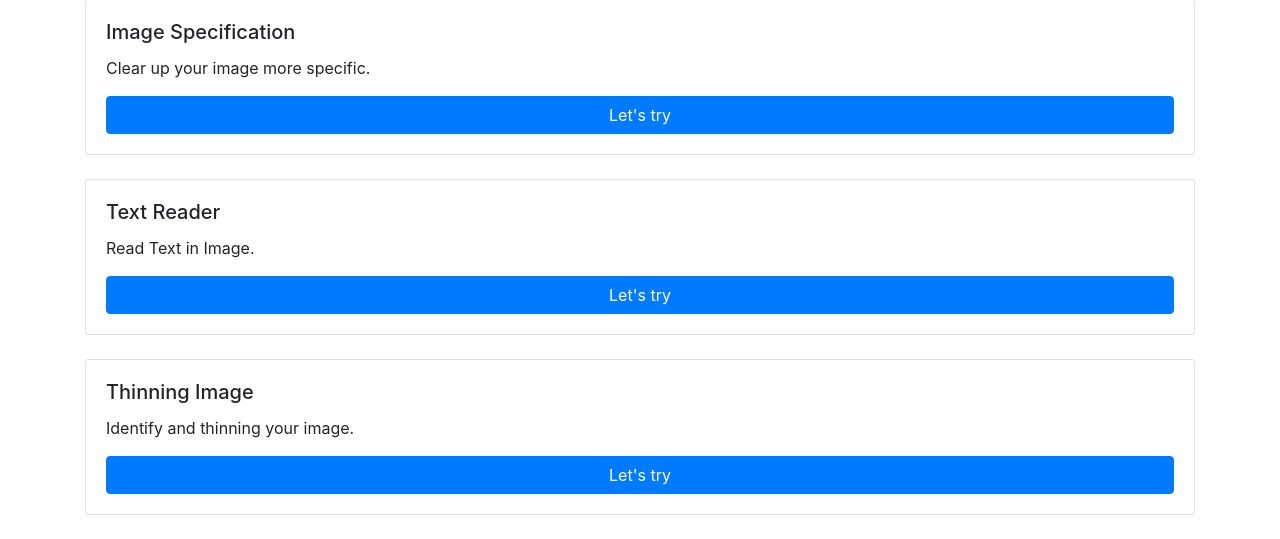
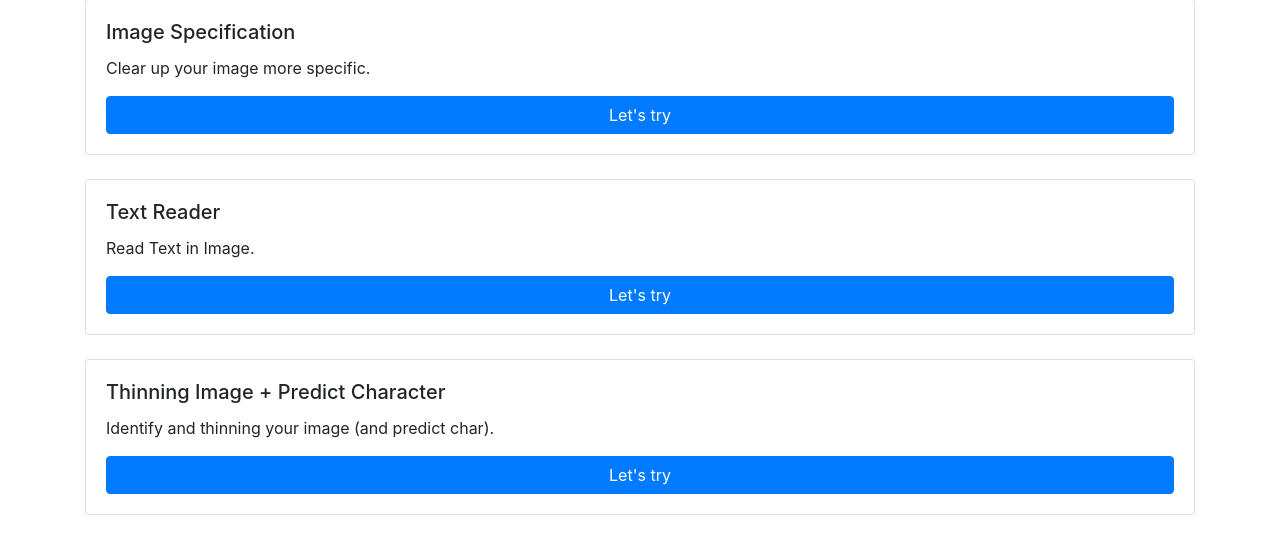
Before and after one commit to whiteclips/interpretasi-dan-pengolahan-citra, a Flask app: page / in a window 1280 px wide. Shown: the part 474-1013 px from the top of the page. Run offline with Flask 2, Linux system fonts and the light colour scheme; some libraries are stand-ins or nearby versions.

Commit message:
add desc

```diff
--- a/templates/index.html
+++ b/templates/index.html
@@ -69,8 +69,8 @@
 		<div class="card" style="width: auto;">
 			<!-- <img class="card-img-top" src=".../100px180/" alt="histogram"> -->
 			<div class="card-body">
-				<h5 class="card-title">Thinning Image</h5>
-				<p class="card-text">Identify and thinning your image.</p>
+				<h5 class="card-title">Thinning Image + Predict Character</h5>
+				<p class="card-text">Identify and thinning your image (and predict char).</p>
 				<a href="/thinning" class="btn btn-primary">Let's try</a>
 			</div>
 		</div>
```
